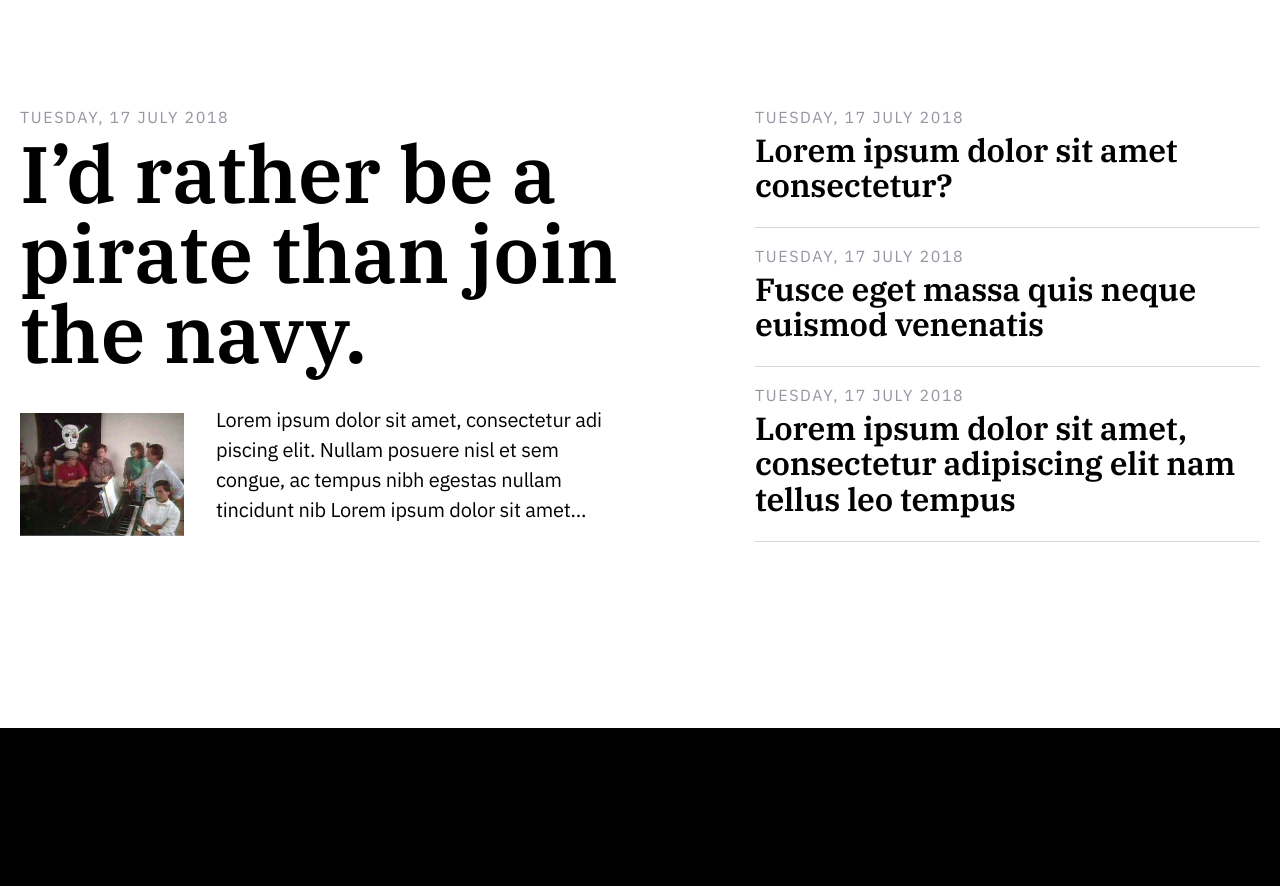
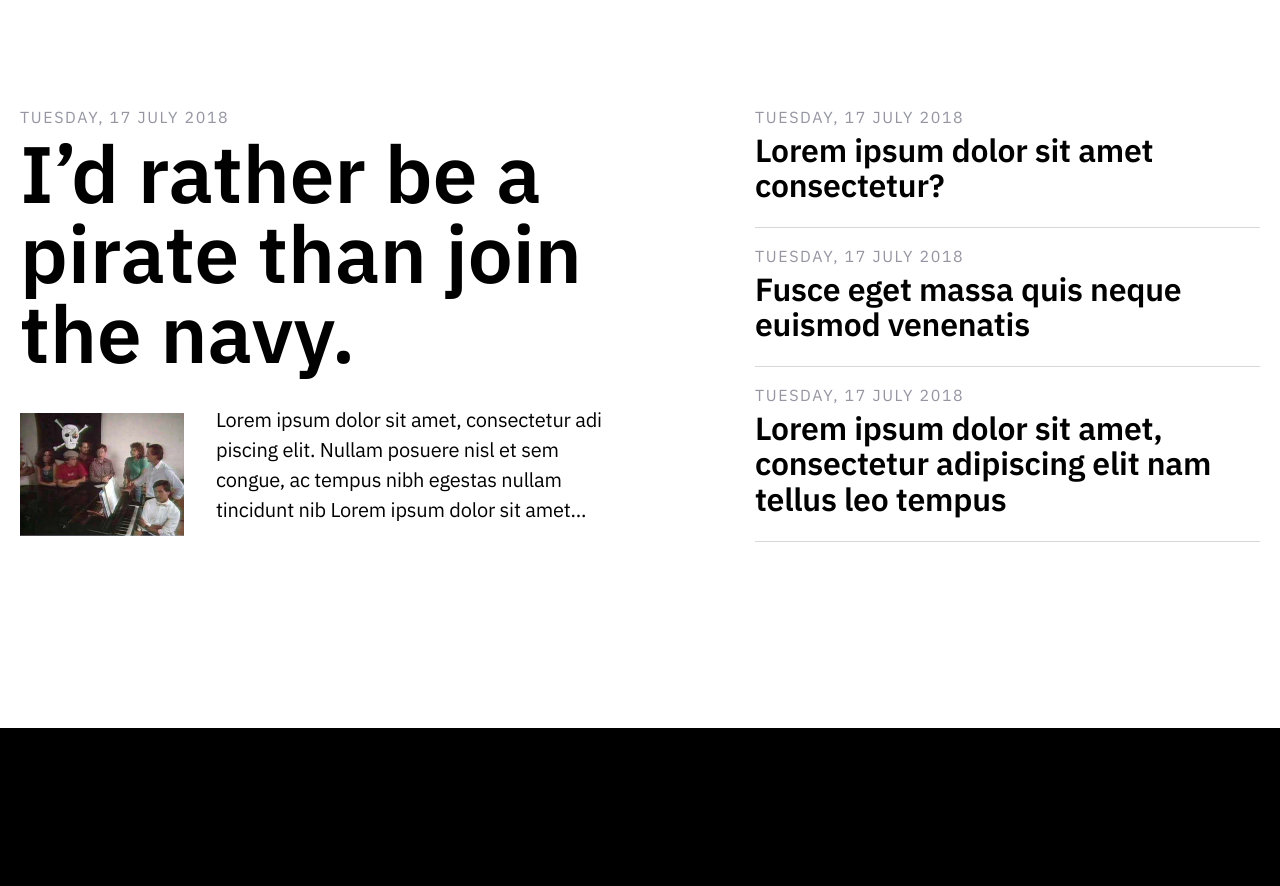
Before and after one commit to gitadr/gatsbyPortfolio, a Gatsby app: page / in a window 1280 px wide. Shown: the part 1680-2566 px from the top of the page. Built offline with nearby package versions, Linux system fonts and the light colour scheme.

Commit message:
Removed serif font from homepage

```diff
--- a/src/components/notes.module.css
+++ b/src/components/notes.module.css
@@ -12,11 +12,6 @@
   align-content: center;
   padding: 10vh 20px;
   background: #fff;
-}
-
-.notes h1,
-.notes h2 {
-  font-family: "IBM Plex Serif";
 }
 
 .articleHero {
--- a/src/pages/blogArticle.module.css
+++ b/src/pages/blogArticle.module.css
@@ -6,10 +6,6 @@
   font-size: 20px;
   line-height: 32px;
   padding-right: 16px;
-}
-
-.blogArticle h1 {
-  font-family: "IBM Plex Serif", serif;
 }
 
 .blogArticle section p.intro {
```
